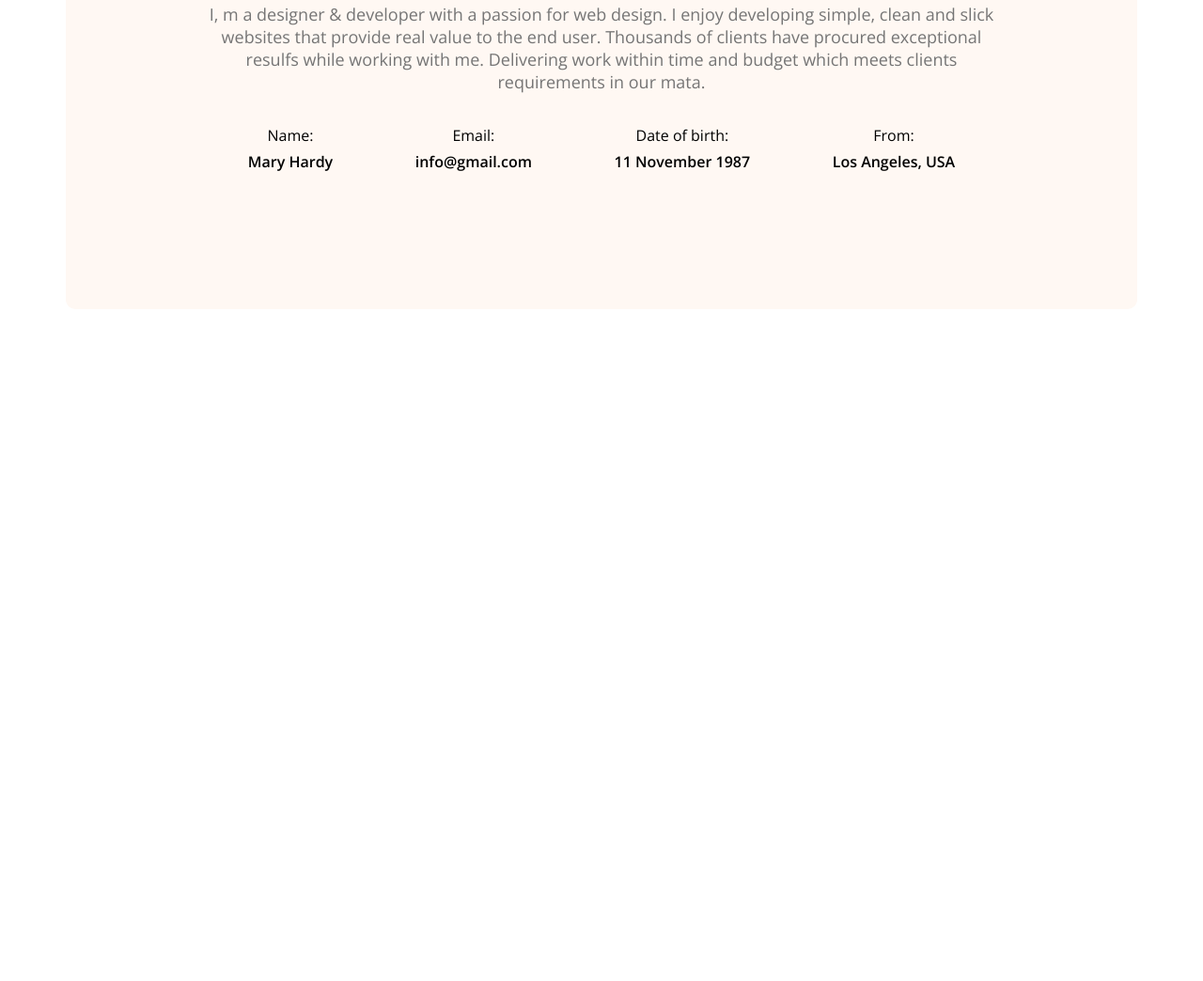
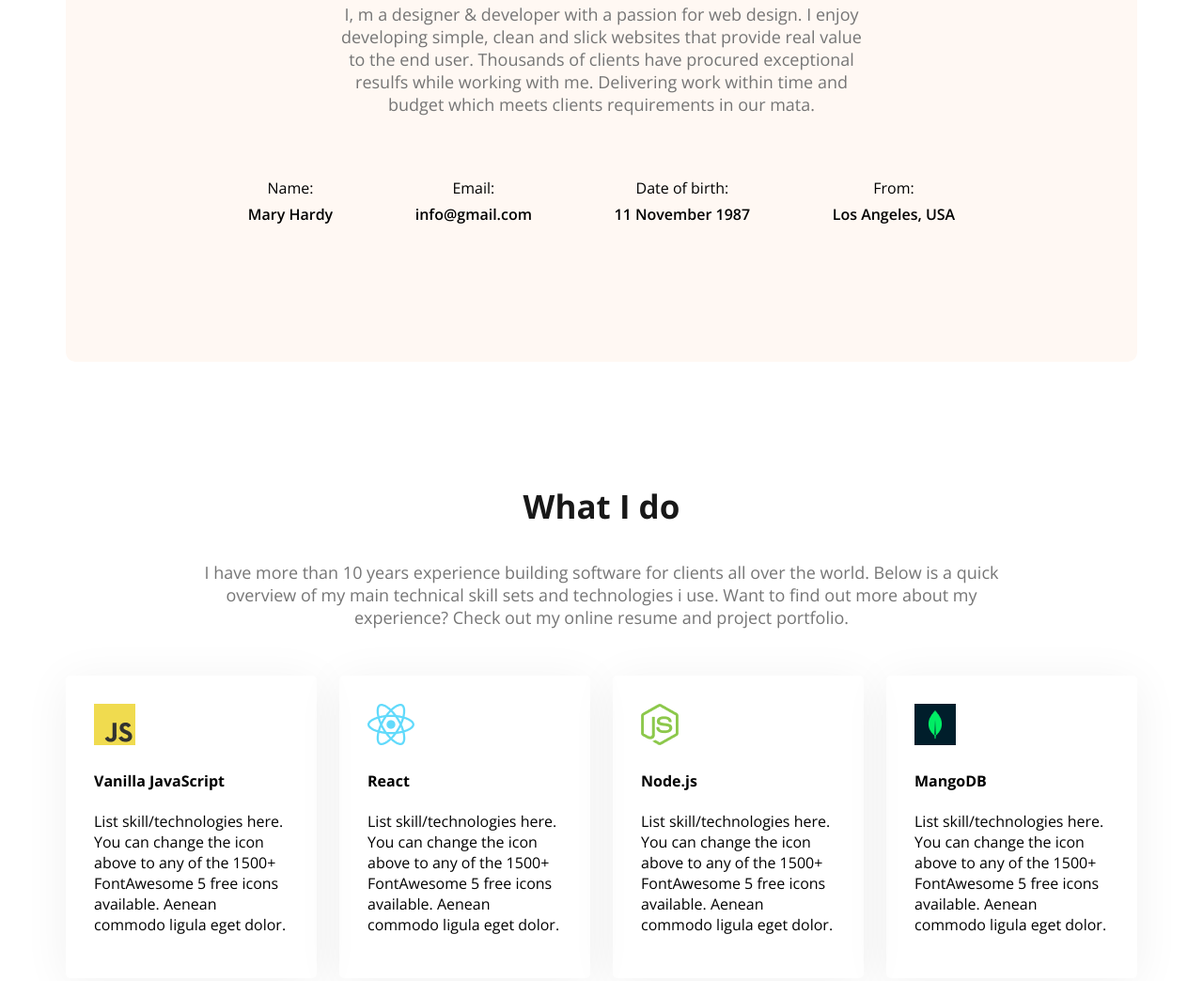
Before and after one commit to ayan630/web-dev-portfolio, a plain HTML site: page index.html in a window 1280 px wide. Shown: the part 1204-2248 px from the top of the page at 94% size. Before the commit the page ends 1541 px from the top, so only its background shows below. Drawn offline with nearby package versions, Linux system fonts and the light colour scheme.

Commit message:
added What I do section

```diff
--- a/index.html
+++ b/index.html
@@ -57,6 +57,35 @@
                 </div>
             </div>
         </section>
+        <!-- What I do Section Start -->
+         <section class="skills">
+            <h3 class="section-title text-center">What I do</h3>
+            <p class="section-description">I have more than 10 years experience building software for clients all over the world. Below is a quick overview of my main technical skill sets and technologies i use. Want to find out more about my experience? Check out my online resume and project portfolio.</p>
+
+            <div class="skills-container">
+                <!-- .skill*4>img+h4.skill-title+p.skill-description -->
+                <div class="skill">
+                    <img src="images/icons/js.png" alt="Javascript">
+                    <h4 class="skill-title">Vanilla JavaScript</h4>
+                    <p class="skill-description">List skill/technologies here. You can change the icon above to any of the 1500+ FontAwesome 5 free icons available. Aenean commodo ligula eget dolor.</p>
+                </div>
+                <div class="skill">
+                    <img src="images/icons/react.png" alt="react">
+                    <h4 class="skill-title">React</h4>
+                    <p class="skill-description">List skill/technologies here. You can change the icon above to any of the 1500+ FontAwesome 5 free icons available. Aenean commodo ligula eget dolor.</p>
+                </div>
+                <div class="skill">
+                    <img src="images/icons/nodejs.png" alt="nodejs">
+                    <h4 class="skill-title">Node.js</h4>
+                    <p class="skill-description">List skill/technologies here. You can change the icon above to any of the 1500+ FontAwesome 5 free icons available. Aenean commodo ligula eget dolor.</p>
+                </div>
+                <div class="skill">
+                    <img src="images/icons/mongo.png" alt="mangoDB">
+                    <h4 class="skill-title">MangoDB</h4>
+                    <p class="skill-description">List skill/technologies here. You can change the icon above to any of the 1500+ FontAwesome 5 free icons available. Aenean commodo ligula eget dolor.</p>
+                </div>
+            </div>
+         </section>
     </main>
     <footer>
 
--- a/styles/portfolio.css
+++ b/styles/portfolio.css
@@ -44,8 +44,14 @@
 .section-description{
     font-size: 18px;
     color: #757575;
+    padding: 0px 136px;
+    text-align: center;
+    margin-bottom: 50px;
 }
 
+.text-center{
+    text-align: center;
+}
 /* header */
 .header{
     background-image: url(../images/developer.png), url(../images/header_bg.png);
@@ -114,6 +120,11 @@ main{
     margin: 0 auto;
 }
 
+main section{
+    margin-top: 130px;
+    margin-bottom: 130px;
+}
+
 /* about styles */
 .about{
     border-radius: 10px;
@@ -132,3 +143,17 @@ main{
     display: flex;
     justify-content: space-around;
 }
+
+/* skills section styles */
+.skills-container{
+    display: flex;
+    gap: 24px;
+}
+.skill{
+    padding: 30px;
+    border-radius: 5px;
+    box-shadow: 0px 6px 50px 0px rgba(0, 0, 0, 0.06);
+}
+.skill-description{
+
+}
```
